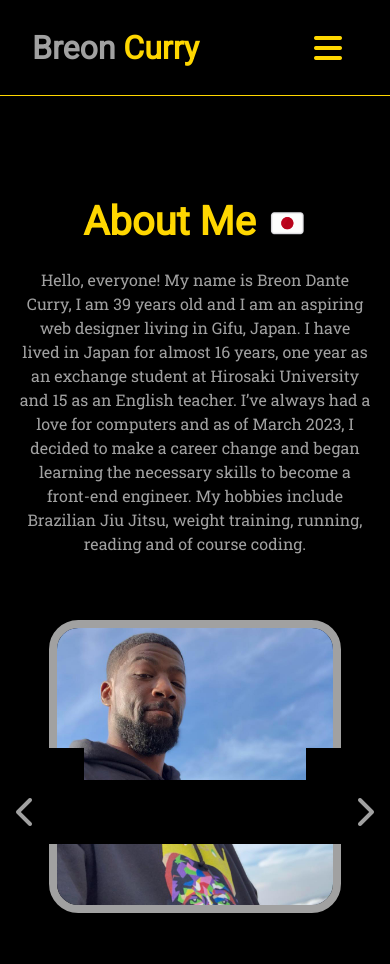
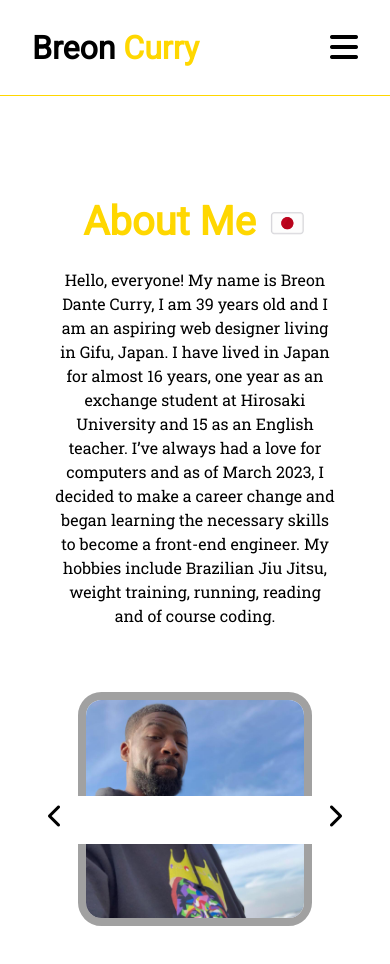
Before and after one commit to Buchan650/profile, a React (Create React App) app: page / in a window 390 px wide. Shown: the top 964 px of the page. Built offline with nearby package versions, Linux system fonts and the light colour scheme.

Commit message:
Changed color scheme

```diff
--- a/src/index.css
+++ b/src/index.css
@@ -5,7 +5,7 @@ body {
     sans-serif;
   -webkit-font-smoothing: antialiased;
   -moz-osx-font-smoothing: grayscale;
-  background-color: black;
+  background-color: white;
 }
 
 code {
@@ -35,7 +35,7 @@ h1, h2, h3{
 
 h1{
   font-size: 3rem;
-  color: rgb(161, 161, 161);
+  color: rgb(0, 0, 0);
   padding-left: 2rem;
 }
 
@@ -70,7 +70,7 @@ h3{
 }
 
 p{
-  color: rgb(161, 161, 161);
+  color: rgb(0, 0, 0);
   font-size: 1rem;
 }
 
@@ -113,7 +113,7 @@ p{
   height: 6rem;
   width: 100%;
   z-index: 1;
-  background-color: rgb(0, 0, 0);
+  background-color: rgb(255, 255, 255);
   display: flex;
   justify-content:space-between;
   align-items: center;
@@ -141,7 +141,7 @@ p{
   font-size: 1.5rem;
   margin: .5rem;
   text-decoration: none;
-  color: rgb(161, 161, 161);
+  color: rgb(0, 0, 0);
 }
 
 .links:hover{
@@ -206,7 +206,7 @@ p{
 
 @media only screen and (max-width : 820px){
   .intro{
-      width:100%;
+      width: 80%;
       text-align: center;
   }
 
@@ -254,7 +254,7 @@ p{
 }
 
 .language-container h3{
-  color: gold;
+  color: rgb(0, 0, 0);
 }
 
 .certificate{
@@ -263,19 +263,26 @@ p{
   margin: 1rem auto;
 }
 
-i{
+.language-container i{
   color: rgb(255, 215, 0);
-  font-size: 4rem;
-  margin: 3rem;
+  font-size: 6.5rem;
+  margin: 1rem;
 }
 
 @media only screen and (max-width : 820px){
   .skills{
       text-align: center;
-      width: 90%;
+      width: 80%;
       height: auto;
   }
-  .skills i{
+  .languages{
+    width: 80%;
+  }
+
+  .language-container{
+    width: 50%;
+  }
+  .language-container i{
       font-size: 4rem;
       margin: 2rem;
   }
@@ -371,7 +378,7 @@ i{
 
 @media only screen and (max-width : 820px){
   .projects{
-      width: 100%;
+      width: 80%;
   }
   .proj-container{
       grid-template: repeat(4, 1fr)/ repeat(2, 50%
@@ -398,6 +405,7 @@ i{
   font-size: 1rem;
   padding: 0;
   margin:0;
+  color: #000000;
 }
 
 .contact-links{
@@ -405,7 +413,7 @@ i{
 }
 
 .contact-links:hover{
-  color: rgb(161, 161, 161);
+  color: rgb(0, 0, 0);
 }
 
 .contact-links:visited{
@@ -428,7 +436,7 @@ input, textarea{
       font-size: .8rem;
   }
   .contact p{
-      font-size: .8rem;
+      font-size: 1rem;
   }
 }
 
@@ -436,6 +444,7 @@ input, textarea{
 .dropdown {
   position: relative;
   display: none;
+  padding-right: 2rem;
 }
 
 .dd-title{
@@ -447,23 +456,26 @@ input, textarea{
 }
 #hamburger{
   font-size: 2rem;
+  color: black;
 }
 
 #hamburger:hover{
-  color: rgb(161, 161, 161);
+  color: gold;
   cursor: pointer;
 }
 
 #hamburger:active{
-  color: rgb(161, 161, 161);
+  color: gold;
 }
 
 .menu {
   position: absolute;
   list-style-type: none;
-  margin: -1rem;
   padding: 0;
   width: 150px;
+  margin-top: 2rem;
+  right: 0;
+  border: 1px solid gold;
 }
 
 .menu-item{
@@ -478,7 +490,7 @@ input, textarea{
   width: 100%;
   height: 100%;
   text-align: left;
-  background-color: rgb(161, 161, 161);
+  background-color: rgb(255, 255, 255);
   color: black;
   border: none;
   padding: 5px;
@@ -492,8 +504,9 @@ footer {
   position: fixed;
   display: flex;
   justify-content: space-between;
-  background-color: rgb(0, 0, 0);
-  height: 4rem;
+  align-items: center;
+  background-color: rgb(255, 255, 255);
+  height: 3rem;
   width: 100%;
   bottom: 0;
 }
@@ -502,10 +515,10 @@ footer {
   display: flex;
   background-color: inherit;
   border: none;
-
-  font-size: 2rem;
   height: 2rem;
-  margin: -2rem;
+  background-color: transparent;
+  margin: 3rem;
+  bottom: 0
 }
 .footer-button i:hover {
   color: gold;
@@ -514,5 +527,11 @@ footer {
 
 .footer-button i{
   font-size: 2rem;
-  color: rgb(161, 161, 161);
+  color: rgb(0, 0, 0);
 }
+
+@media only screen and (max-width : 820px){
+  .footer-button i{
+    font-size: 1.5rem;
+  }
+}
```
